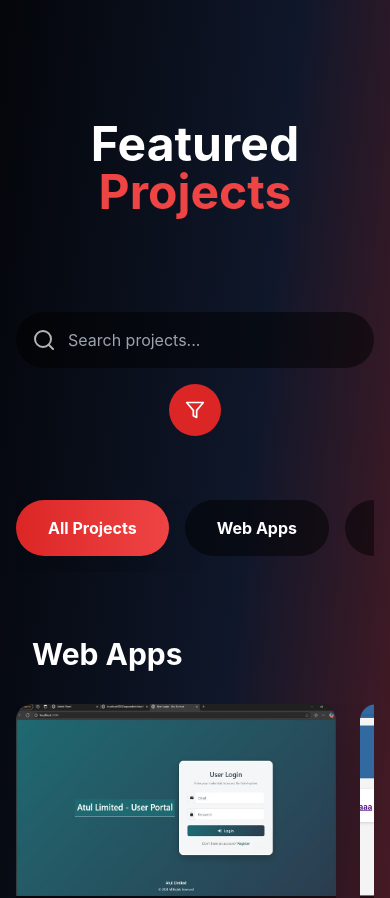
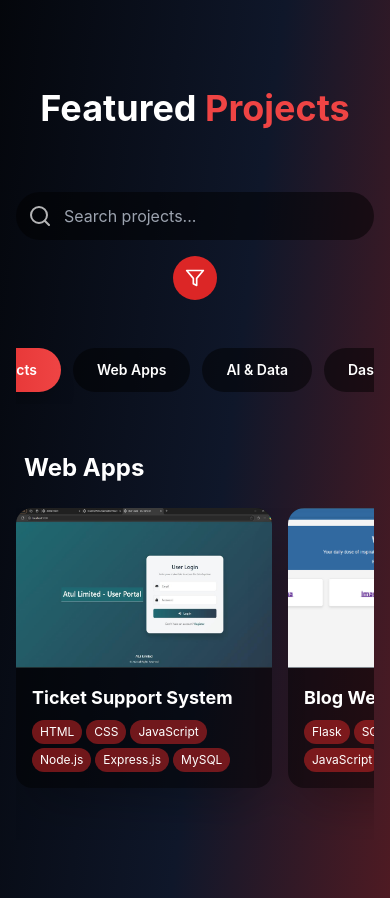
Before and after one commit to Salonii2004/saloniflixx, a React (Vite) app: page / in a window 390 px wide. Shown: the part 820-1718 px from the top of the page. Built offline with nearby package versions, Linux system fonts and the light colour scheme.

Commit message:
Update Projects.tsx

```diff
--- a/src/components/Projects.tsx
+++ b/src/components/Projects.tsx
@@ -1,6 +1,6 @@
 import { useState } from "react";
 import { motion, AnimatePresence } from "framer-motion";
-import { Search, Filter, Github } from "lucide-react"; // ✅ Added Github icon
+import { Search, Filter, Github } from "lucide-react";
 import { projects } from "../data/projects";
 import ProjectModal from "./ProjectModal";
 import VideoModal from "./VideoModal";
@@ -24,42 +24,42 @@ const Projects = () => {
   );
 
   return (
-    <section id="projects" className="py-32 px-4">
+    <section id="projects" className="py-24 px-4 sm:px-6 lg:px-8">
       <div className="max-w-7xl mx-auto">
         <motion.h2
           initial={{ opacity: 0, y: 30 }}
           whileInView={{ opacity: 1, y: 0 }}
-          className="text-5xl font-bold text-center mb-24"
+          className="text-4xl sm:text-5xl font-bold text-center mb-16"
         >
           Featured <span className="text-red-500">Projects</span>
         </motion.h2>
 
         {/* 🔍 Search + Filter */}
-        <div className="flex flex-col md:flex-row gap-4 mb-16 justify-center items-center">
-          <div className="flex bg-black/50 p-4 rounded-full w-full md:w-auto max-w-md">
+        <div className="flex flex-col sm:flex-row gap-4 mb-12 justify-center items-center w-full">
+          <div className="flex bg-black/50 p-3 rounded-full w-full sm:w-auto max-w-md">
             <Search className="mr-3 opacity-70" />
             <input
               placeholder="Search projects..."
               value={search}
               onChange={(e) => setSearch(e.target.value)}
-              className="bg-transparent border-none outline-none flex-1 text-white"
+              className="bg-transparent border-none outline-none flex-1 text-white text-base"
             />
           </div>
-          <button className="p-4 rounded-full bg-red-600 hover:bg-red-500">
+          <button className="p-3 rounded-full bg-red-600 hover:bg-red-500 transition">
             <Filter size={20} />
           </button>
         </div>
 
         {/* 🧭 Category Filter */}
-        <div className="flex overflow-x-auto snap-x gap-4 mb-16 pb-4">
+        <div className="flex overflow-x-auto gap-3 mb-12 pb-3 snap-x snap-mandatory scrollbar-hide justify-center">
           {[{ id: "all", title: "All Projects" }, ...categories].map((cat) => (
             <motion.button
               key={cat.id}
               whileTap={{ scale: 0.95 }}
               onClick={() => setActiveCat(cat.id)}
-              className={`flex-shrink-0 px-8 py-4 rounded-full font-bold whitespace-nowrap snap-center ${
+              className={`flex-shrink-0 px-6 sm:px-8 py-3 sm:py-4 rounded-full font-semibold text-sm sm:text-base whitespace-nowrap snap-center ${
                 activeCat === cat.id
-                  ? "bg-gradient-to-r from-red-600 to-red-500 shadow-2xl"
+                  ? "bg-gradient-to-r from-red-600 to-red-500 shadow-xl"
                   : "bg-black/50 hover:bg-white/10"
               }`}
             >
@@ -74,10 +74,12 @@ const Projects = () => {
           if (catProjects.length === 0) return null;
 
           return (
-            <div key={cat.id} className="mb-24">
-              <h3 className="text-3xl font-bold mb-8 pl-4">{cat.title}</h3>
+            <div key={cat.id} className="mb-20">
+              <h3 className="text-2xl sm:text-3xl font-bold mb-6 sm:mb-8 pl-2 sm:pl-4">
+                {cat.title}
+              </h3>
               <motion.div
-                className="flex overflow-x-auto gap-6 pb-8 snap-x snap-mandatory scrollbar-hide"
+                className="flex overflow-x-auto gap-4 sm:gap-6 pb-6 snap-x snap-mandatory scrollbar-hide"
                 whileTap={{ cursor: "grabbing" }}
               >
                 {catProjects.map((project) => (
@@ -120,19 +122,19 @@ const ProjectCard = ({
 
   return (
     <motion.div
-      className="flex-shrink-0 w-80 snap-center cursor-pointer"
-      initial={{ opacity: 0, scale: 0.8 }}
+      className="flex-shrink-0 w-64 sm:w-80 lg:w-96 snap-center cursor-pointer"
+      initial={{ opacity: 0, scale: 0.9 }}
       whileInView={{ opacity: 1, scale: 1 }}
       whileHover={{ scale: 1.05 }}
       onHoverStart={() => setHovered(true)}
       onHoverEnd={() => setHovered(false)}
       onClick={onOpenDescription}
     >
-      <div className="bg-black/50 rounded-2xl overflow-hidden shadow-2xl group relative">
+      <div className="bg-black/50 rounded-2xl overflow-hidden shadow-2xl relative group">
         <img
           src={project.thumbnail}
           alt={project.title}
-          className="w-full h-48 object-cover"
+          className="w-full h-40 sm:h-48 lg:h-56 object-cover"
         />
 
         {/* Hover overlay */}
@@ -142,42 +144,42 @@ const ProjectCard = ({
               initial={{ opacity: 0, y: 20 }}
               animate={{ opacity: 1, y: 0 }}
               exit={{ opacity: 0, y: 20 }}
-              className="absolute inset-0 bg-gradient-to-t from-black/90 to-transparent p-6 flex flex-col justify-end"
+              className="absolute inset-0 bg-gradient-to-t from-black/90 to-transparent p-4 sm:p-6 flex flex-col justify-end"
             >
-              <div className="flex gap-3 items-center">
+              <div className="flex gap-2 sm:gap-3 items-center">
                 {/* 🎥 Demo button */}
                 <button
                   onClick={(e) => {
                     e.stopPropagation();
                     onOpenVideo();
                   }}
-                  className="px-6 py-2 bg-red-600 rounded-full font-bold hover:bg-red-500"
+                  className="px-4 sm:px-6 py-2 bg-red-600 rounded-full font-bold text-sm sm:text-base hover:bg-red-500"
                 >
                   Demo
                 </button>
 
-                {/* 🐙 GitHub Icon Button */}
+                {/* 🐙 GitHub Icon */}
                 <a
                   href={project.github}
                   target="_blank"
                   rel="noopener noreferrer"
                   onClick={(e) => e.stopPropagation()}
-                  className="p-3 bg-gray-800 rounded-full hover:bg-gray-700 flex items-center justify-center transition-all duration-300"
+                  className="p-2 sm:p-3 bg-gray-800 rounded-full hover:bg-gray-700 flex items-center justify-center transition-all duration-300"
                 >
-                  <Github size={20} className="text-white" />
+                  <Github size={18} className="text-white" />
                 </a>
               </div>
             </motion.div>
           )}
         </AnimatePresence>
 
-        <div className="p-6">
-          <h4 className="font-bold text-xl mb-2">{project.title}</h4>
-          <div className="flex flex-wrap gap-2">
+        <div className="p-4 sm:p-6">
+          <h4 className="font-bold text-lg sm:text-xl mb-2">{project.title}</h4>
+          <div className="flex flex-wrap gap-1 sm:gap-2">
             {project.tech.map((t: string) => (
               <span
                 key={t}
-                className="px-3 py-1 bg-red-600/50 rounded-full text-sm"
+                className="px-2 sm:px-3 py-1 bg-red-600/50 rounded-full text-xs sm:text-sm"
               >
                 {t}
               </span>
```
